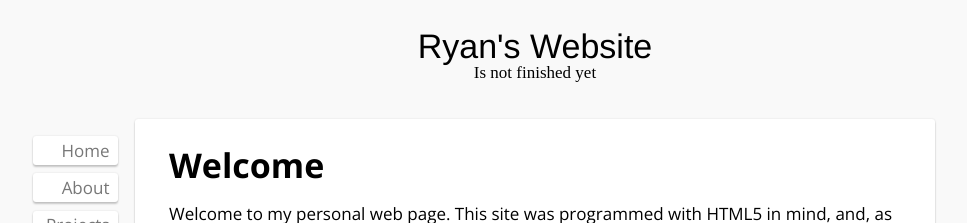
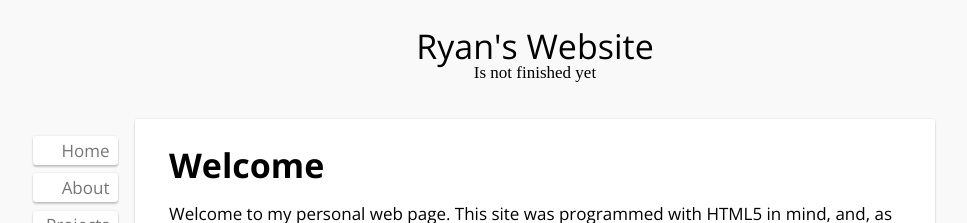
Before and after one commit to rkoesters/rkoesters.github.io, a Jekyll site: the page built from index.md, in a window 1280 px wide. Shown: the top 223 px of the page, without its empty margins (105-1072 px from the left). Built offline with Jekyll 4.4.1, drawn with Linux system fonts in a browser that asks for light colours; nearby versions of some CDN libraries.

Commit message:
Use Open Sans in header to match use in content.

```diff
--- a/css/main.css
+++ b/css/main.css
@@ -32,7 +32,7 @@ header, section, footer, nav {
 
 /********** Page Header **********/
 #site-header {
-	font-family: Helvetica, sans-serif;
+	font-family: "Open Sans", sans-serif;
 	font-size: 2em;
 	padding: 1em;
 	text-align: center;
```
